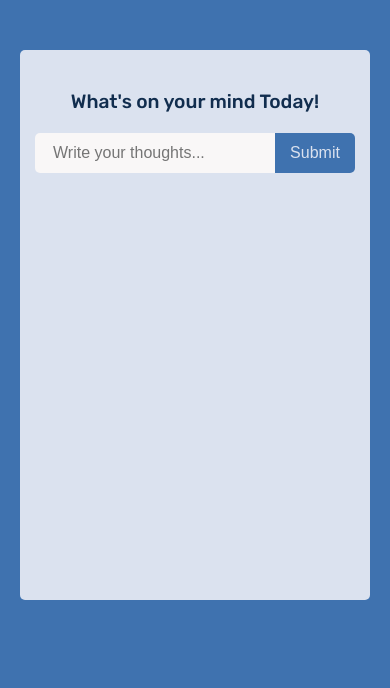
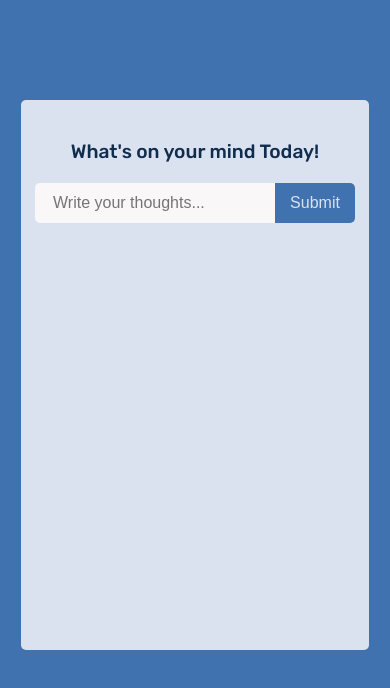
Before and after one commit to sunnyaditya07/to-do-list, a React (Vite) app: page / in a window 390 px wide. Shown: the top 688 px of the page. Built offline with nearby package versions, Linux system fonts and the light colour scheme.

Commit message:
css change

```diff
--- a/src/index.css
+++ b/src/index.css
@@ -8,16 +8,17 @@
 body {
   font-family: "Rubik", sans-serif;
   background-color: #3f72af;
+}
+.app {
+  margin: 100px auto;
   display: flex;
   justify-content: center;
   align-items: center;
 }
-.app {
-  max-width: 450px;
-  margin: 100px auto;
-}
 
 .main-box {
+  max-width: 28.2rem;
+
   /* border: 3px solid red; */
 
   background-color: #dbe2ef;
@@ -140,15 +141,13 @@ button:active {
 }
 
 @media screen and (max-width: 400px) {
-  .app {
-    /* max-width: 350px; */
-
-    margin: 50px auto;
+  app {
+    height: auto;
   }
   .main-box {
-    max-width: 350px;
+    max-width: 21.8rem;
 
-    height: 550px;
+    height: 34.37rem;
     /* margin-bottom: -50px; */
   }
 
```
